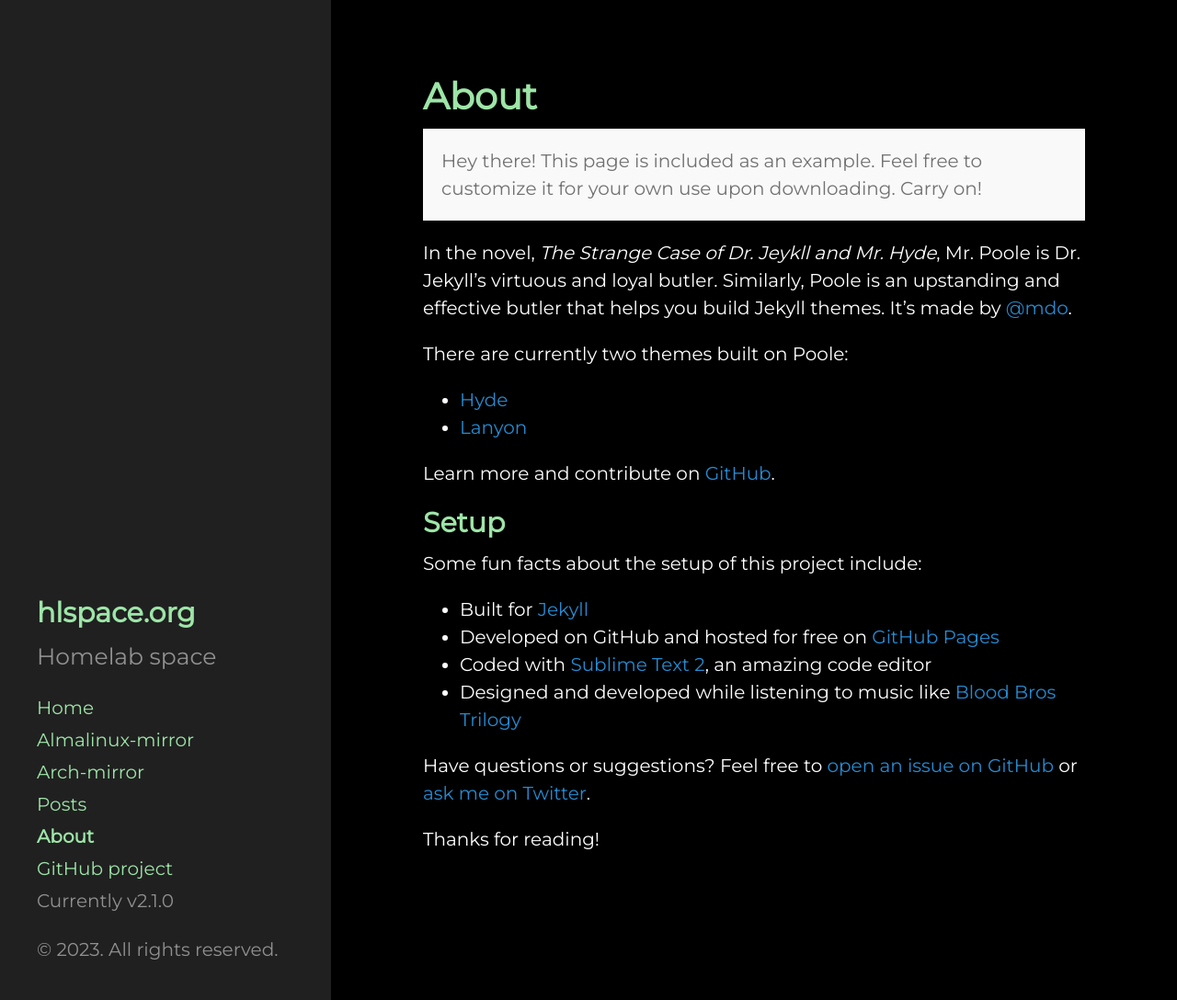
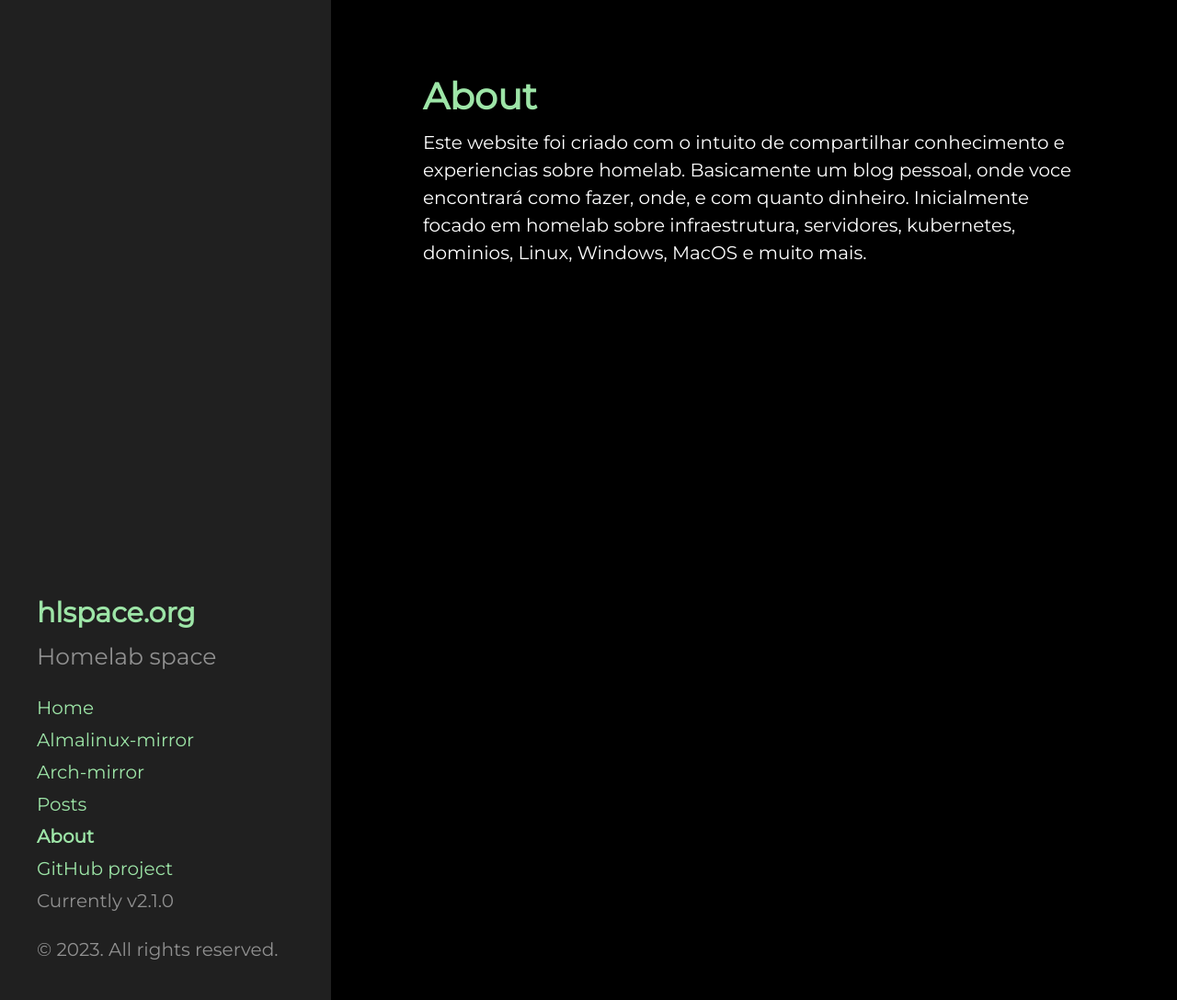
Before and after one commit to luizborgess/luizborgess.github.io, a Jekyll site: the page built from about.md, in a window 1280 px wide and 1088 px high. Shown: the whole window at 92% size. Built offline with Jekyll 4.4.1, drawn with Linux system fonts in a browser that asks for light colours.

Commit message:
Escrita about

```diff
--- a/about.md
+++ b/about.md
@@ -3,28 +3,4 @@
 title: About
 ---
 
-<p class="message">
-  Hey there! This page is included as an example. Feel free to customize it for your own use upon downloading. Carry on!
-</p>
-
-In the novel, *The Strange Case of Dr. Jeykll and Mr. Hyde*, Mr. Poole is Dr. Jekyll's virtuous and loyal butler. Similarly, Poole is an upstanding and effective butler that helps you build Jekyll themes. It's made by [@mdo](https://twitter.com/mdo).
-
-There are currently two themes built on Poole:
-
-* [Hyde](http://hyde.getpoole.com)
-* [Lanyon](http://lanyon.getpoole.com)
-
-Learn more and contribute on [GitHub](https://github.com/poole).
-
-## Setup
-
-Some fun facts about the setup of this project include:
-
-* Built for [Jekyll](http://jekyllrb.com)
-* Developed on GitHub and hosted for free on [GitHub Pages](https://pages.github.com)
-* Coded with [Sublime Text 2](http://sublimetext.com), an amazing code editor
-* Designed and developed while listening to music like [Blood Bros Trilogy](https://soundcloud.com/maddecent/sets/blood-bros-series)
-
-Have questions or suggestions? Feel free to [open an issue on GitHub](https://github.com/poole/issues/new) or [ask me on Twitter](https://twitter.com/mdo).
-
-Thanks for reading!
+Este website foi criado com o intuito de compartilhar conhecimento e experiencias sobre homelab. Basicamente um blog pessoal, onde voce encontrará como fazer, onde, e com quanto dinheiro. Inicialmente focado em homelab sobre infraestrutura, servidores, kubernetes, dominios, Linux, Windows, MacOS e muito mais.
```
